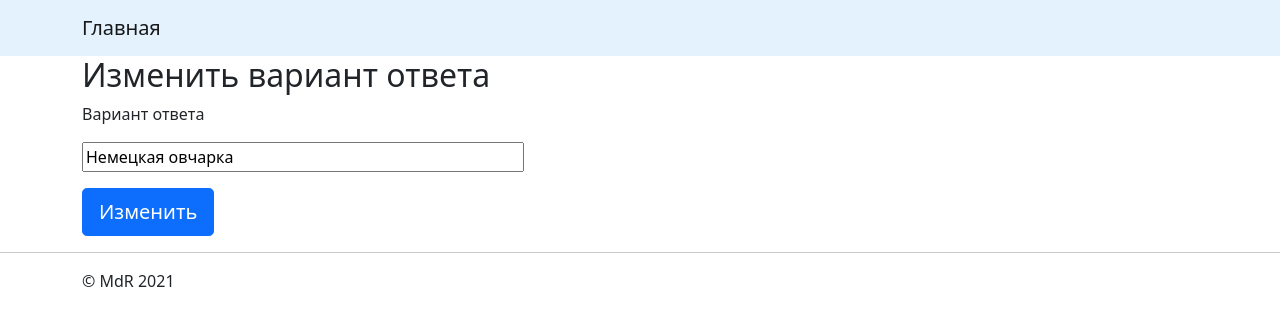
After one commit to mtashtanovski/Poll_project, a Django app: page /choice/1/edit/ in a window 1280 px wide. The commit adds this page. Shown: the top 326 px of the page. Run offline with Django 3.2, Linux system fonts and the light colour scheme; data comes from the database, SQL or seed files in the repository.

Commit message:
1. Написан CRUD для вариантов ответа: --редактирование варианта ответа; --удаление варианта ответа без подтверждением.

```diff
--- /dev/null
+++ b/source/webapp/templates/choices/choice_edit.html
@@ -0,0 +1,19 @@
+{% extends 'base.html' %}
+{% load static %}
+
+{% block title %}Редактирование ответа{% endblock %}
+
+{% block nav %}{% endblock %}
+{% block content %}
+
+    <div class="container">
+        <h2>Изменить вариант ответа</h2>
+    </div>
+
+    <div class="container">
+        <form class="row g-3" method="post">
+            {% include 'partials/form.html' with button_txt="Изменить" %}
+        </form>
+    </div>
+
+{% endblock %}
--- a/source/webapp/templates/polls/poll_view.html
+++ b/source/webapp/templates/polls/poll_view.html
@@ -24,13 +24,13 @@
         <h2>Варианты ответа:</h2>
         {% for choice in choices %}
             <p>{{ choice.answer }}
-                <a href="#" class="btn btn-outline-info btn-sm">
+                <a href="{% url 'choice_edit' choice.pk %}" class="btn btn-outline-info btn-sm">
                     <svg xmlns="http://www.w3.org/2000/svg" width="16" height="16" fill="currentColor" class="bi bi-pencil-square" viewBox="0 0 16 16">
                         <path d="M15.502 1.94a.5.5 0 0 1 0 .706L14.459 3.69l-2-2L13.502.646a.5.5 0 0 1 .707 0l1.293 1.293zm-1.75 2.456-2-2L4.939 9.21a.5.5 0 0 0-.121.196l-.805 2.414a.25.25 0 0 0 .316.316l2.414-.805a.5.5 0 0 0 .196-.12l6.813-6.814z"/>
                         <path fill-rule="evenodd" d="M1 13.5A1.5 1.5 0 0 0 2.5 15h11a1.5 1.5 0 0 0 1.5-1.5v-6a.5.5 0 0 0-1 0v6a.5.5 0 0 1-.5.5h-11a.5.5 0 0 1-.5-.5v-11a.5.5 0 0 1 .5-.5H9a.5.5 0 0 0 0-1H2.5A1.5 1.5 0 0 0 1 2.5v11z"/>
                     </svg>
                 </a>
-                <a href="#" class="btn btn-outline-danger btn-sm">
+                <a href="{% url 'choice_delete' choice.pk %}" class="btn btn-outline-danger btn-sm">
                     <svg xmlns="http://www.w3.org/2000/svg" width="16" height="16" fill="currentColor" class="bi bi-x-square" viewBox="0 0 16 16">
                         <path d="M14 1a1 1 0 0 1 1 1v12a1 1 0 0 1-1 1H2a1 1 0 0 1-1-1V2a1 1 0 0 1 1-1h12zM2 0a2 2 0 0 0-2 2v12a2 2 0 0 0 2 2h12a2 2 0 0 0 2-2V2a2 2 0 0 0-2-2H2z"/>
                         <path d="M4.646 4.646a.5.5 0 0 1 .708 0L8 7.293l2.646-2.647a.5.5 0 0 1 .708.708L8.707 8l2.647 2.646a.5.5 0 0 1-.708.708L8 8.707l-2.646 2.647a.5.5 0 0 1-.708-.708L7.293 8 4.646 5.354a.5.5 0 0 1 0-.708z"/>
--- a/source/webapp/urls.py
+++ b/source/webapp/urls.py
@@ -1,6 +1,6 @@
 from django.urls import path
 
-from webapp.views.choice_views import ChoiceAdd
+from webapp.views.choice_views import ChoiceAdd, ChoiceEdit, ChoiceDelete
 from webapp.views.poll_views import (IndexView,
                                      PollView,
                                      PollCreate,
@@ -14,5 +14,7 @@ urlpatterns = [
     path('poll/create/', PollCreate.as_view(), name='poll_create'),
     path('poll/<int:pk>/edit/', PollEdit.as_view(), name='poll_edit'),
     path('poll/<int:pk>/delete/', PollDelete.as_view(), name='poll_delete'),
-    path('poll/<int:pk>/choices/add/', ChoiceAdd.as_view(), name="choice_add")
+    path('poll/<int:pk>/choices/add/', ChoiceAdd.as_view(), name="choice_add"),
+    path('choice/<int:pk>/edit/', ChoiceEdit.as_view(), name="choice_edit"),
+    path('choice/<int:pk>/delete/', ChoiceDelete.as_view(), name="choice_delete"),
 ]
--- a/source/webapp/views/choice_views.py
+++ b/source/webapp/views/choice_views.py
@@ -19,20 +19,20 @@ class ChoiceAdd(CreateView):
         return redirect('poll_view', pk=poll.pk)
 
 
-# class CommentUpdateView(UpdateView):
-#     model = Comment
-#     template_name = 'comments/update.html'
-#     form_class = CommentForm
-#
-#     def get_success_url(self):
-#         return reverse("article_view", kwargs={"pk": self.object.article.pk})
-#
-#
-# class CommentDeleteView(DeleteView):
-#     model = Comment
-#
-#     def get(self, request, *args, **kwargs):
-#         return super().delete(request, *args, **kwargs)
-#
-#     def get_success_url(self):
-#         return reverse("article_view", kwargs={"pk": self.object.article.pk})
+class ChoiceEdit(UpdateView):
+    model = Choice
+    template_name = 'choices/choice_edit.html'
+    form_class = ChoiceForm
+
+    def get_success_url(self):
+        return reverse("poll_view", kwargs={"pk": self.object.poll.pk})
+
+
+class ChoiceDelete(DeleteView):
+    model = Choice
+
+    def get(self, request, *args, **kwargs):
+        return super().delete(request, *args, **kwargs)
+
+    def get_success_url(self):
+        return reverse("poll_view", kwargs={"pk": self.object.poll.pk})
```
